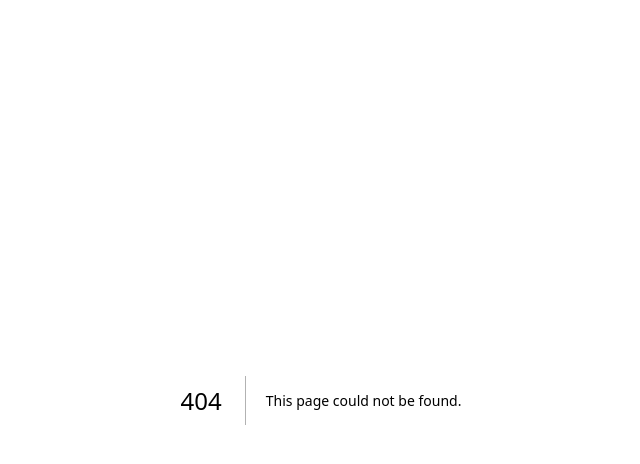
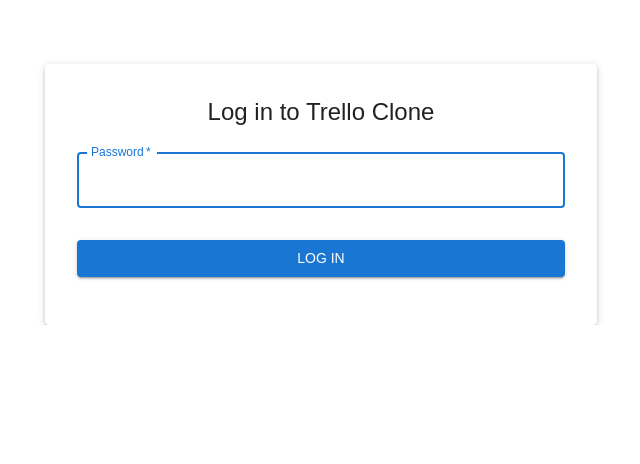
Before and after one commit to hal-alex/trello-clone-nextjs15-drizzle-mui, a Next.js app: page /login in a window 1280 px wide. Before the commit this address had no page. Shown: the top 464 px of the page, without its empty margins (319-959 px from the left). Built offline with nearby package versions, Linux system fonts and the light colour scheme; what @mui/material-nextjs would draw is missing.

Commit message:
adding basic single user auth

```diff
--- a/package.json
+++ b/package.json
@@ -15,6 +15,8 @@
     "@mui/material": "^6.4.7",
     "@mui/material-nextjs": "^6.4.3",
     "drizzle-orm": "^0.40.0",
+    "jose": "^6.0.10",
+    "jsonwebtoken": "^9.0.2",
     "next": "15.2.2",
     "postgres": "^3.4.5",
     "react": "^19.0.0",
@@ -25,6 +27,7 @@
   },
   "devDependencies": {
     "@eslint/eslintrc": "^3",
+    "@types/jsonwebtoken": "^9.0.9",
     "@types/node": "^20",
     "@types/react": "^19",
     "@types/react-dom": "^19",
--- /dev/null
+++ b/src/app/login/page.tsx
@@ -0,0 +1,87 @@
+// src/app/login/page.tsx
+"use client"
+
+import { useState } from "react"
+import { useRouter } from "next/navigation"
+import {
+  TextField,
+  Button,
+  Typography,
+  Box,
+  Container,
+  Paper,
+} from "@mui/material"
+
+export default function LoginPage() {
+  const [password, setPassword] = useState("")
+  const [error, setError] = useState("")
+  const [loading, setLoading] = useState(false)
+  const router = useRouter()
+
+  const handleSubmit = async (e: React.FormEvent) => {
+    e.preventDefault()
+    setError("")
+    setLoading(true)
+
+    try {
+      const res = await fetch("/api/auth/login", {
+        method: "POST",
+        headers: { "Content-Type": "application/json" },
+        body: JSON.stringify({ password }),
+      })
+
+      if (!res.ok) {
+        throw new Error("Invalid password")
+      }
+
+      router.push("/")
+      router.refresh()
+    } catch (err) {
+      console.log(err)
+      setError("Invalid password")
+    } finally {
+      setLoading(false)
+    }
+  }
+
+  return (
+    <Container maxWidth="sm">
+      <Paper elevation={3} sx={{ mt: 8, p: 4 }}>
+        <Typography variant="h5" component="h1" align="center" gutterBottom>
+          Log in to Trello Clone
+        </Typography>
+
+        {error && (
+          <Typography color="error" align="center" sx={{ mb: 2 }}>
+            {error}
+          </Typography>
+        )}
+
+        <Box component="form" onSubmit={handleSubmit} noValidate>
+          <TextField
+            margin="normal"
+            required
+            fullWidth
+            name="password"
+            label="Password"
+            type="password"
+            id="password"
+            autoComplete="current-password"
+            value={password}
+            onChange={(e) => setPassword(e.target.value)}
+            autoFocus
+          />
+          <Button
+            type="submit"
+            fullWidth
+            variant="contained"
+            sx={{ mt: 3, mb: 2 }}
+            disabled={loading}
+          >
+            {loading ? "Logging in..." : "Log In"}
+          </Button>
+        </Box>
+      </Paper>
+    </Container>
+  )
+}
```
Also changed, not shown: src/app/api/auth/login/route.ts (added, +40 -0 lines), src/app/api/auth/logout/route.ts (added, +19 -0 lines), src/components/logout-button.tsx (added, +25 -0 lines), src/middleware.ts (added, +41 -0 lines), 1 other file (tests, documents, lock files or other folders).
